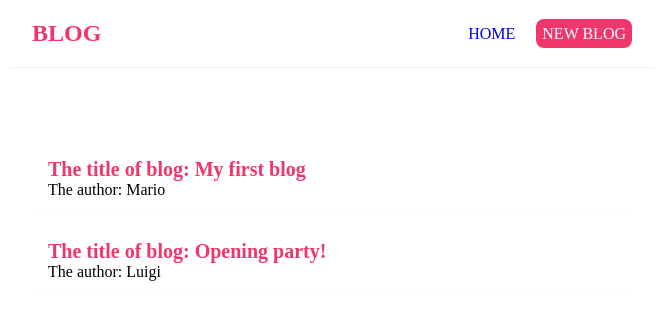
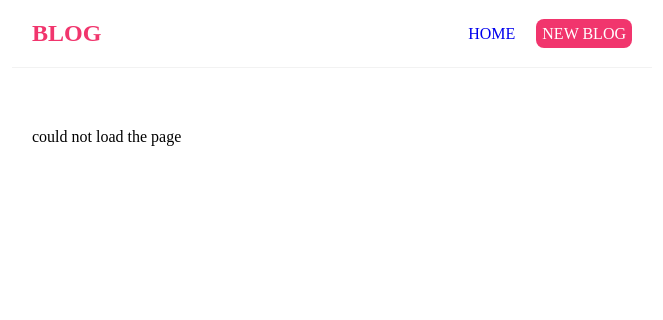
Before and after one commit to MAHDIA001/simple-blog-with-react, a React (Create React App) app: page / in a window 1280 px wide. Shown: the top 320 px of the page, without its empty margins (308-971 px from the left). Built offline with nearby package versions, Linux system fonts and the light colour scheme; no server answers; data requests are answered from the project's data file; a web font is replaced by a local one.

Commit message:
error handling

```diff
--- a/src/Blogs.js
+++ b/src/Blogs.js
@@ -4,17 +4,17 @@ const Blogs = ({blogs,title})=>{
     return(
     <div className="blogs-list">
         <h2>{title}</h2>
-{blogs.map((blog)=>(
-    <div className="blog-preview" key={blog.id}>
+
+    <div className="blog-preview" key={blogs.id}>
 
 
-        <h2>The title of blog: {blog.title}</h2>
-        <p>The author: {blog.author}</p>
+        <h2>The title of blog: {blogs.title}</h2>
+        <p>The author: {blogs.author}</p>
 
 
     </div>
 
-                  ))}
+
                   </div>
     )
                 }
--- a/src/Home.js
+++ b/src/Home.js
@@ -4,24 +4,35 @@ import Blogs from './Blogs'
 const Home=()=>{
 const [name,setName] = useState('mario')
 const [blogs,setBlogs] = useState(null);
-const deleteBtn =(id)=>{
-const newBlog = blogs.filter(blog=>blog.id!=id)
-setBlogs(newBlog)
-}
-useEffect(() => {
-fetch('http://localhost:8000/blogs')
+const[isPending,setIsPending] = useState(true)
+const [error,setError] =useState(null);
+ useEffect(() => {
+setTimeout(()=>{
+  fetch('http://localhost:8000/blogsa')
 .then(res=>{
+  if(!res.ok){
+  throw Error('could not load the page')
+
+  }
   return res.json();
 })
 .then(data=>{
   setBlogs(data);
+  setIsPending(false)
+  setError(null)
+}).catch(err=>{
+  setIsPending(false)
+  setError(err.message)
 })
+},1000)
 }, []);
  return(
       <div className="home">
+        {
+          error && <div>{error}</div>
+        }
+        {isPending && <div>Loading...</div>}
             {blogs && <Blogs blogs={blogs} />}
-
-
       </div>
         );
 
```
